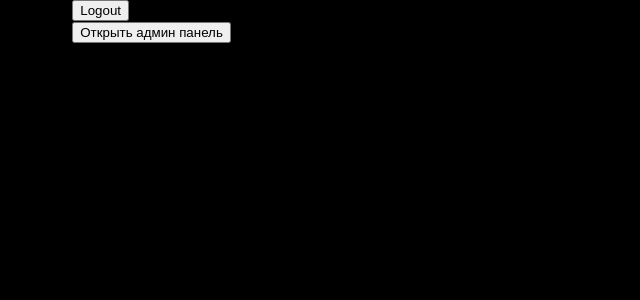
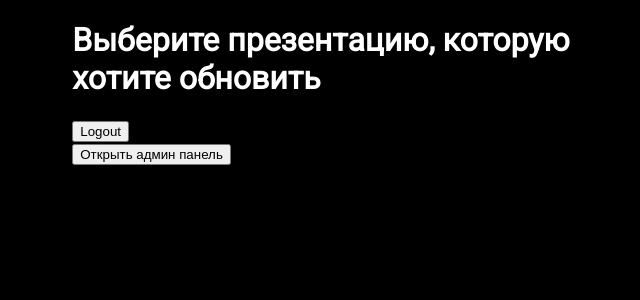
Before and after one commit to ComicSphinx/Roni_player-3D-projects-site, a Flask app: page /choosePresentationToUpdate in a window 1280 px wide. Shown: the top 300 px of the page, without its empty margins (44-684 px from the left). Run offline with Flask 2, Linux system fonts and the light colour scheme; the visitor is signed in with stand-in values (Sample User, id 1); data that the repository does not hold is empty.

Commit message:
Добавил заголовок на страницу выбора презентации

```diff
--- a/app/admin-service/templates/choosePresentationToUpdate.html
+++ b/app/admin-service/templates/choosePresentationToUpdate.html
@@ -13,6 +13,7 @@
     <body>
         <div class="grid">
             <div class = "left-side"></div>
+            <h1>Выберите презентацию, которую хотите обновить</h1>
             <form action="{{url_for('logout')}}" method="post"><button>Logout</button></form>
             <form action="{{url_for('admin')}}" method="get"><button>Открыть админ панель</button></form>
             <ul class="list">
```
